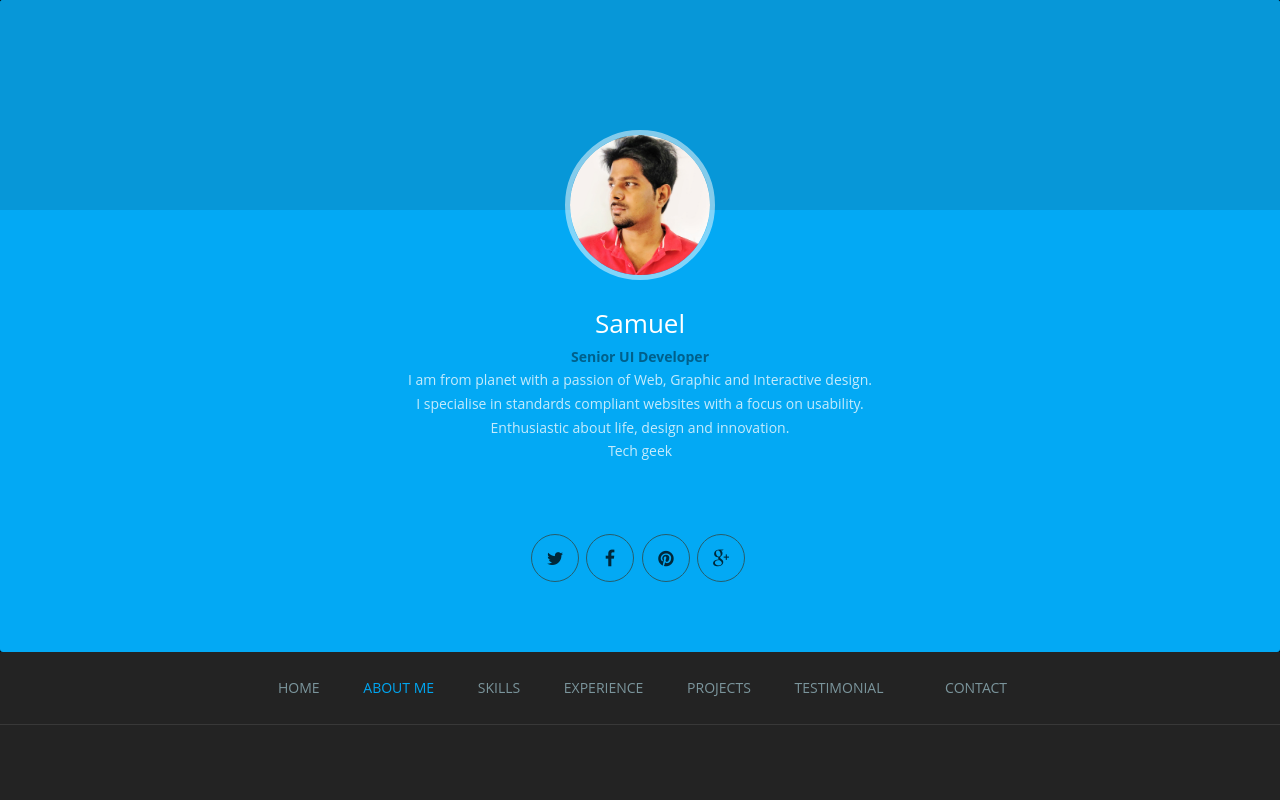
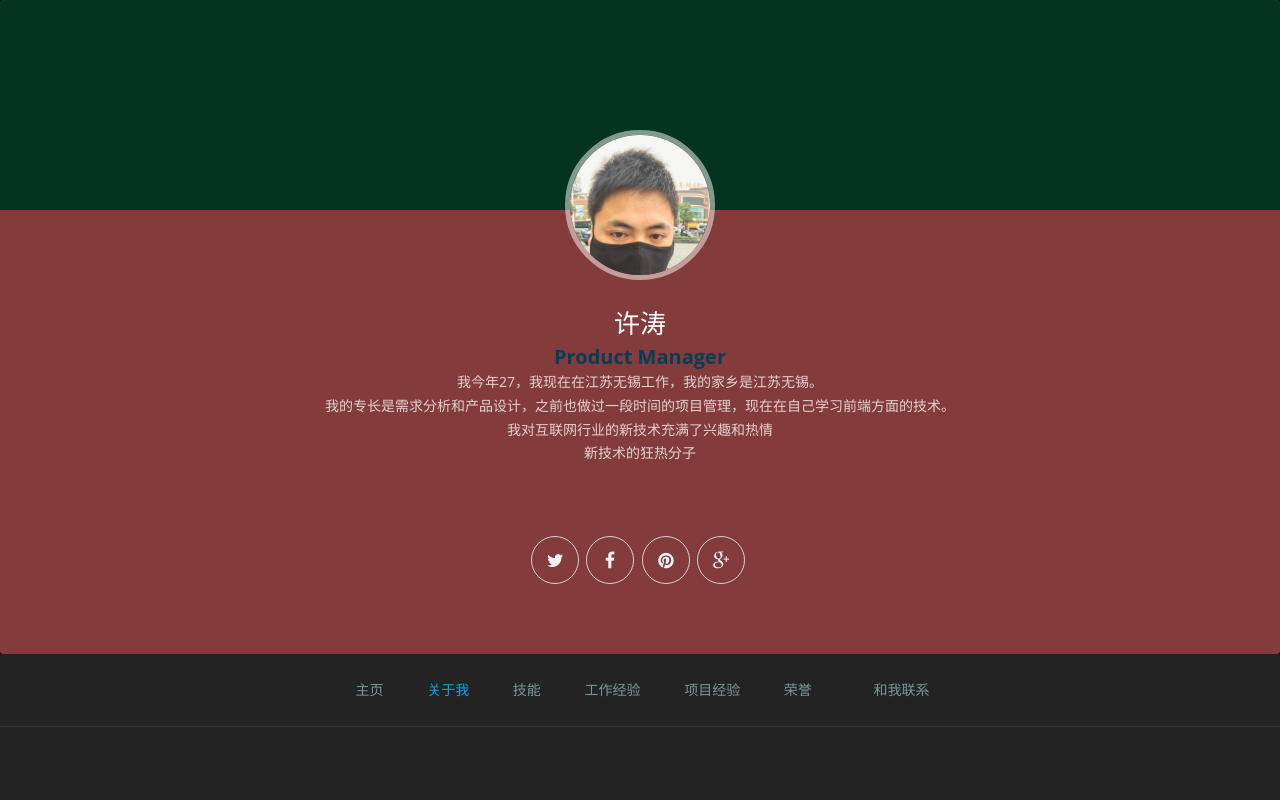
Before and after one commit to tonyxufaker/tony, a plain HTML site: page index.html in a window 1280 px wide. Shown: the top 800 px of the page. Drawn offline with Linux system fonts and the light colour scheme.

Commit message:
xiugai geren xinxi

```diff
--- a/css/style.css
+++ b/css/style.css
@@ -1155,7 +1155,7 @@ border: 1px solid #CE1139;
 .social_links li {
     display: inline-block;
     margin-right: 4px;
-    border: 1px solid #285d6b;
+    border: 1px solid #ced3d4;
     border-radius: 50%;
     padding: 0px;
 }
@@ -1167,13 +1167,13 @@ border: 1px solid #CE1139;
     text-align: center;
     line-height: 46px;
     font-size: 18px;
-    color: #00283a;
+    color: #f2f5f7;
 }
 
 .social_links li a:hover, .social_links li a:focus {
     text-decoration: none;
     border-radius: 80px;
-    background: #163840;
+    background: #4d6d79;
     color: #fff;
 }
 
@@ -2145,7 +2145,7 @@ img {
     padding: 0;
     overflow: hidden;
     text-align: center;
-    background-color: #03A9F4;
+    background-color: #843b3b;
     margin: 0;
 }
 
@@ -2153,7 +2153,7 @@ img {
     /* background: url("http://lorempixel.com/850/280/nature/4/"); */
     background-size: cover;
     height: 210px;
-    background: #0797d8;
+    background: #043320;
 }
 
 .card.hovercard .avatar {
@@ -2202,7 +2202,8 @@ img {
     text-overflow: ellipsis;
 }
 .card.hovercard .info .desc b{
-	color: #00608b;
+	color: #033e58;
+	font-size:20px;
 }
 .card.hovercard .bottom {
     padding: 0 20px;
--- a/index.html
+++ b/index.html
@@ -3,7 +3,7 @@
 <head>
 <meta charset="utf-8">
 <meta name="viewport" content="width=device-width, maximum-scale=1">
-<title>Home</title>
+<title>许涛的个人简历</title>
 <link rel="icon" href="favicon.png" type="image/png">
 <link href="css/bootstrap.min.css" rel="stylesheet" type="text/css">
 <link rel="stylesheet" href="js/fancybox/jquery.fancybox.css" type="text/css" media="screen" />
@@ -30,20 +30,20 @@
 
                 </div>
                 <div class="avatar">
-                    <img alt="" src="img/profile-pic.jpg">
+                    <img alt="" src="img/tony.jpg">
                 </div>
                 <div class="info">
                     <div class="title">
-                        <a target="_blank" href="">Samuel</a>
+                        <a target="_blank" href="">许涛</a>
                     </div>
-                    <div class="desc"><b>Senior UI Developer</B></div>
+                    <div class="desc"><b>Product Manager</B></div>
                     <div class="desc">
 						   <p>
-							  I am from planet with a passion of Web, Graphic and Interactive design. <br/>
-							  I specialise in standards compliant websites with a focus on usability. <br/>
-							  Enthusiastic about life, design and innovation. </p>
+							  我今年27，我现在在江苏无锡工作，我的家乡是江苏无锡。 <br/>
+							  我的专长是需求分析和产品设计，之前也做过一段时间的项目管理，现在在自己学习前端方面的技术。 <br/>
+							  我对互联网行业的新技术充满了兴趣和热情 </p>
 					</div>
-                    <div class="desc">Tech geek</div>
+                    <div class="desc">新技术的狂热分子</div>
                 </div>
                 <div class="bottom">
                         <div class="underline"></div>
@@ -94,13 +94,13 @@
         </div>
 	    <div id="main-nav" class="collapse navbar-collapse navStyle">
 			<ul class="nav navbar-nav" id="mainNav">
-			  <li class="active"><a href="#hero_section" class="scroll-link">Home</a></li>
-			  <li><a href="#aboutUs" class="scroll-link">About Me</a></li>
-			  <li><a href="#service" class="scroll-link">Skills</a></li>
-			  <li><a href="#experience" class="scroll-link">Experience</a></li>
-			  <li><a href="#Portfolio" class="scroll-link">Projects</a></li>
-			  <li><a href="#team" class="scroll-link">Testimonial</a></li>
-			  <li><a href="#contact" class="scroll-link">Contact</a></li>
+			  <li class="active"><a href="#hero_section" class="scroll-link">主页</a></li>
+			  <li><a href="#aboutUs" class="scroll-link">关于我</a></li>
+			  <li><a href="#service" class="scroll-link">技能</a></li>
+			  <li><a href="#experience" class="scroll-link">工作经验</a></li>
+			  <li><a href="#Portfolio" class="scroll-link">项目经验</a></li>
+			  <li><a href="#team" class="scroll-link">荣誉</a></li>
+			  <li><a href="#contact" class="scroll-link">和我联系</a></li>
 			</ul>
       </div>
 	 </nav>
```
Also changed, not shown: img/tony.jpg (added).
